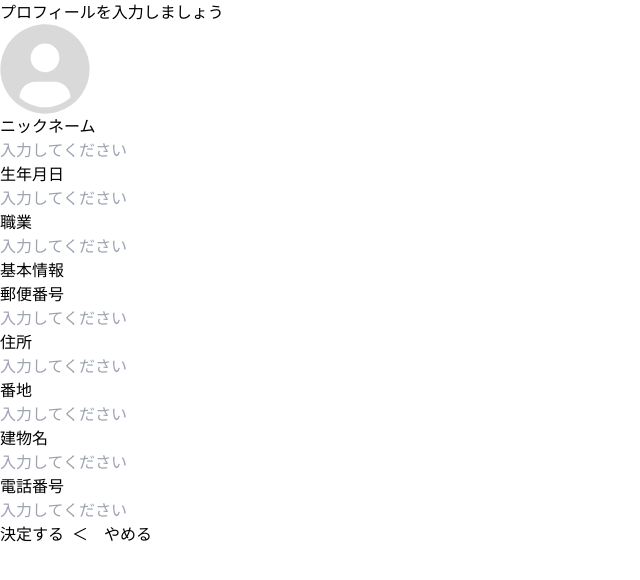
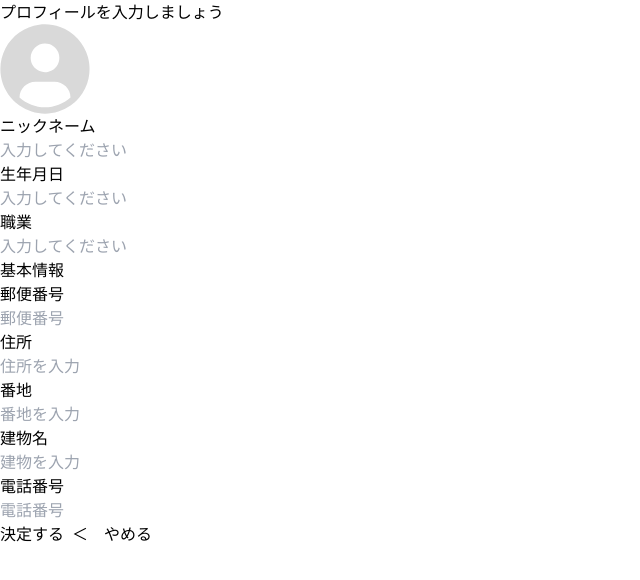
Before and after one commit to shimizuyuta/tornado_team2, a Next.js app in the folder front/app/: page /profile/profile-setting in a window 1280 px wide. Shown: the top 580 px of the page, without its empty margins (0-640 px from the left). Built offline with nearby package versions, Linux system fonts and the light colour scheme.

Commit message:
ボタンは暫定

```diff
--- a/front/app/pages/profile/profile-setting.tsx
+++ b/front/app/pages/profile/profile-setting.tsx
@@ -30,11 +30,11 @@ const Profile = () => {
             </div>
             <div className='my-2'>
                 <div className='text-lg m-auto my-4'>基本情報</div>
-                <Input type='text' size='small' placeholder='入力してください' labletext='郵便番号'></Input>
-                <Input type='text' size='large' placeholder='入力してください' labletext='住所'></Input>
-                <Input type='text' size='large' placeholder='入力してください' labletext='番地'></Input>
-                <Input type='text' size='large' placeholder='入力してください' labletext='建物名'></Input>
-                <Input type='text' size='large' placeholder='入力してください' labletext='電話番号'></Input>
+                <Input type='text' size='small' placeholder='郵便番号' labletext='郵便番号'></Input>
+                <Input type='text' size='large' placeholder='住所を入力' labletext='住所'></Input>
+                <Input type='text' size='large' placeholder='番地を入力' labletext='番地'></Input>
+                <Input type='text' size='large' placeholder='建物を入力' labletext='建物名'></Input>
+                <Input type='text' size='large' placeholder='電話番号' labletext='電話番号'></Input>
             </div>
             <button type='submit' className='my-2 mx-auto w-48 h-12 bg-cyan-400 rounded-full'>決定する</button>
             <button type='submit' className='my-2 mx-auto w-36 h-8 text-stone-400 border-solid border-2 rounded-full'>＜　やめる　</button>
```
